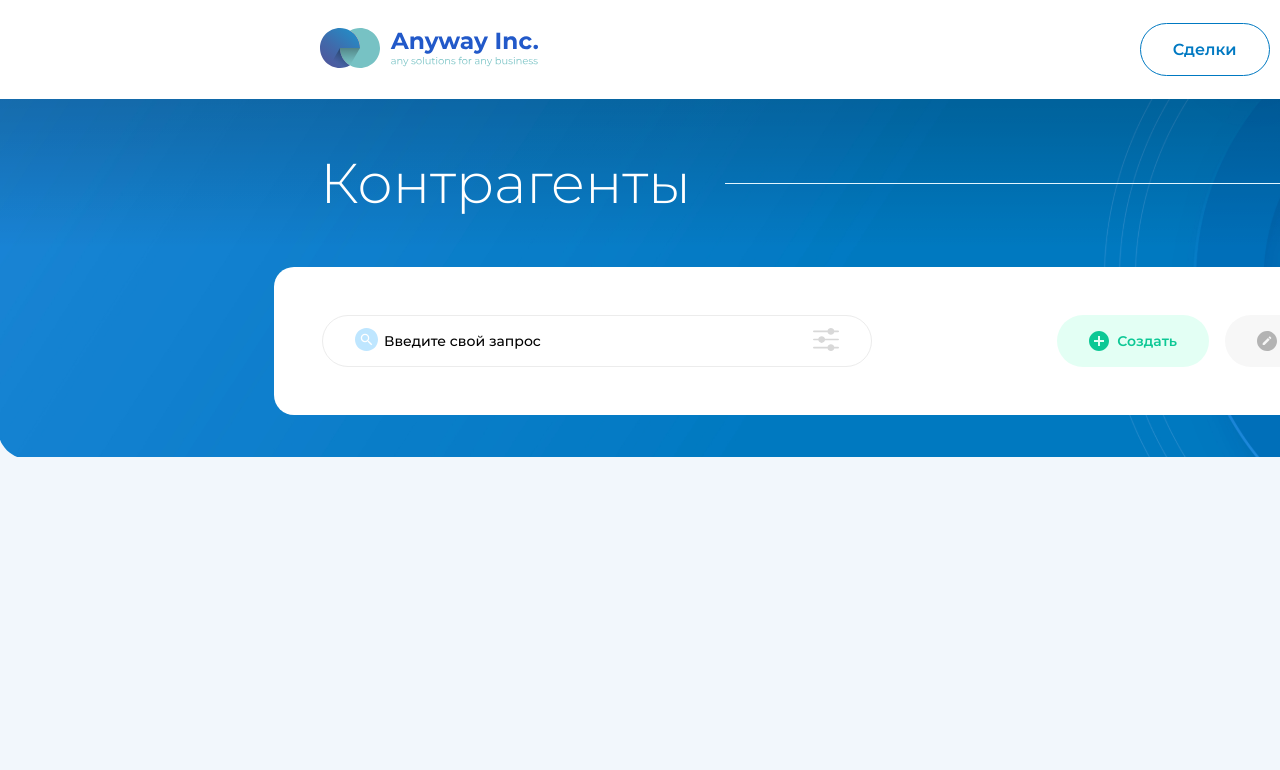
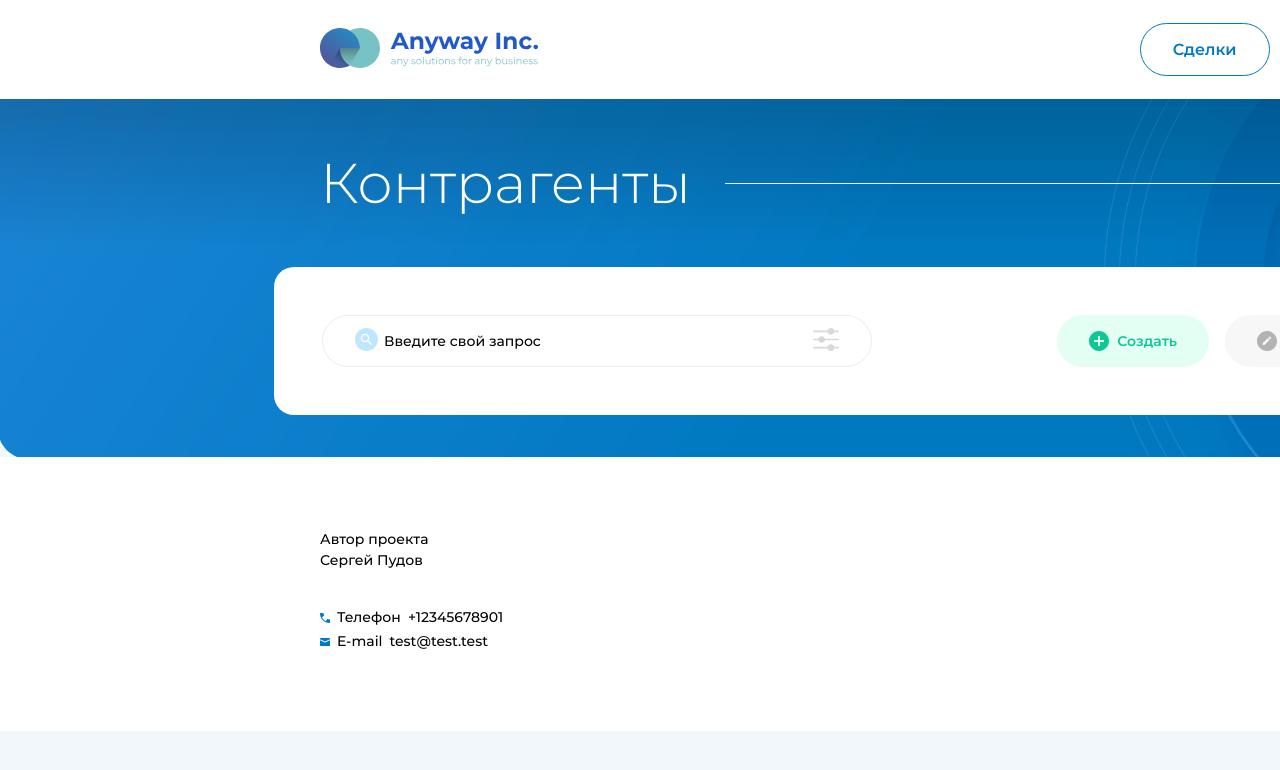
Before and after one commit to pellexa/nit-test, a Vue app in the folder app/frontend/app/: page /counterparty in a window 1280 px wide. Shown: the top 770 px of the page. Built offline with nearby package versions, Linux system fonts and the light colour scheme; no server answers.

Commit message:
Added footer.

```diff
--- /dev/null
+++ b/app/frontend/app/src/components/TheFooter.vue
@@ -0,0 +1,67 @@
+<template>
+  <footer class="footer">
+    <address>
+      <div class="author-title">автор проекта</div>
+      <div class="author-name">сергей пудов</div>
+      <div class="phone-wrapper">
+        <IconPhone />
+        <div class="phone-title">телефон</div>
+        <div class="phone-value">+12345678901</div>
+      </div>
+
+      <div class="email-wrapper">
+        <IconEmail />
+        <div class="email-title">e-mail</div>
+        <div class="email-value">test@test.test</div>
+      </div>
+    </address>
+  </footer>
+</template>
+
+<script setup lang="ts">
+import IconPhone from './icons/IconPhone.vue'
+import IconEmail from './icons/IconEmail.vue'
+</script>
+
+<style scoped>
+.footer {
+  font: 400 14px/1.5 Montserrat;
+  height: 274px;
+  background-color: #fff;
+  padding: 72px 320px 0;
+}
+
+address {
+  display: inline-block;
+}
+
+.author-title::first-letter {
+  text-transform: uppercase;
+}
+
+.author-name {
+  text-transform: capitalize;
+}
+
+.phone-wrapper {
+  display: flex;
+  gap: 7px;
+  align-items: center;
+  padding-top: 36px;
+}
+
+.phone-title {
+  text-transform: capitalize;
+}
+
+.email-wrapper {
+  display: flex;
+  gap: 7px;
+  align-items: center;
+  padding-top: 3px;
+}
+
+.email-title::first-letter {
+  text-transform: uppercase;
+}
+</style>
--- a/app/frontend/app/src/components/counterparty/CounterpartyList.vue
+++ b/app/frontend/app/src/components/counterparty/CounterpartyList.vue
@@ -19,6 +19,8 @@
   </SubHeader>
 
   <TablePlain v-if="counterparties" :content="counterparties.value" :headers="fieldMap"></TablePlain>
+
+  <TheFooter />
 </template>
 
 <script setup lang="ts">
@@ -31,6 +33,7 @@ import ButtonCreate from '../buttons/ButtonCreate.vue'
 import ButtonEdit from '../buttons/ButtonEdit.vue'
 import ButtonDelete from '../buttons/ButtonDelete.vue'
 import TablePlain from '../TablePlain.vue'
+import TheFooter from '../TheFooter.vue'
 import { storeToRefs } from 'pinia'
 import { useCounterpartiesStore } from '@/stores/counterparties'
 
--- /dev/null
+++ b/app/frontend/app/src/components/icons/IconEmail.vue
@@ -0,0 +1,8 @@
+<template>
+  <svg width="10" height="8" viewBox="0 0 10 8" fill="none" xmlns="http://www.w3.org/2000/svg">
+    <path
+      d="M10 0.500147V1.23001L5.00011 3.45496L0 1.23001V0.500147C0 0.367289 0.0527139 0.240216 0.14657 0.146573C0.240427 0.0529291 0.367497 0 0.500139 0H9.50007C9.63272 0 9.75979 0.0527148 9.85364 0.146573C9.9475 0.240431 10 0.367503 10 0.500147ZM5.00011 4.50004C4.92939 4.49961 4.85954 4.4844 4.79504 4.45504L0 2.32502V7.50007C0 7.63271 0.0527139 7.75978 0.146356 7.85364C0.239998 7.9475 0.367283 8.00021 0.499925 8.00021H9.49986C9.6325 8.00021 9.75957 7.9475 9.85343 7.85364C9.94729 7.75978 9.99979 7.63271 9.99979 7.50007V2.32502L5.20475 4.45504C5.14046 4.4844 5.07039 4.49983 4.99968 4.50004H5.00011Z"
+      fill="#0079C2"
+    />
+  </svg>
+</template>
--- /dev/null
+++ b/app/frontend/app/src/components/icons/IconPhone.vue
@@ -0,0 +1,8 @@
+<template>
+  <svg width="10" height="10" viewBox="0 0 10 10" fill="none" xmlns="http://www.w3.org/2000/svg">
+    <path
+      d="M10 6.99996V9.50006C10 9.63271 9.94728 9.75978 9.85364 9.85364C9.76 9.9475 9.63271 10 9.50006 10C6.9826 9.99314 4.57014 8.99006 2.79004 7.20996C1.00994 5.42986 0.00685724 3.0174 0 0.499936C0 0.367291 0.052715 0.240218 0.146359 0.146359C0.240003 0.0525007 0.367291 0 0.499936 0H3.00004C3.11147 0 3.21969 0.0372862 3.30776 0.105859C3.39562 0.174431 3.45819 0.270432 3.48519 0.378648L3.98513 2.37861C4.0102 2.47868 4.00377 2.58411 3.96649 2.68011C3.92941 2.77633 3.86341 2.85861 3.77748 2.91583L1.85746 4.19577C2.69382 5.91608 4.0837 7.30596 5.80401 8.14233L7.08396 6.2223C7.14117 6.13659 7.22346 6.07059 7.31968 6.0333C7.41589 5.99623 7.52111 5.98959 7.62118 6.01466L9.62114 6.51459C9.72935 6.54159 9.82557 6.60417 9.89414 6.69202C9.96271 6.77988 10 6.88831 10 6.99974V6.99996Z"
+      fill="#0079C2"
+    />
+  </svg>
+</template>
```
